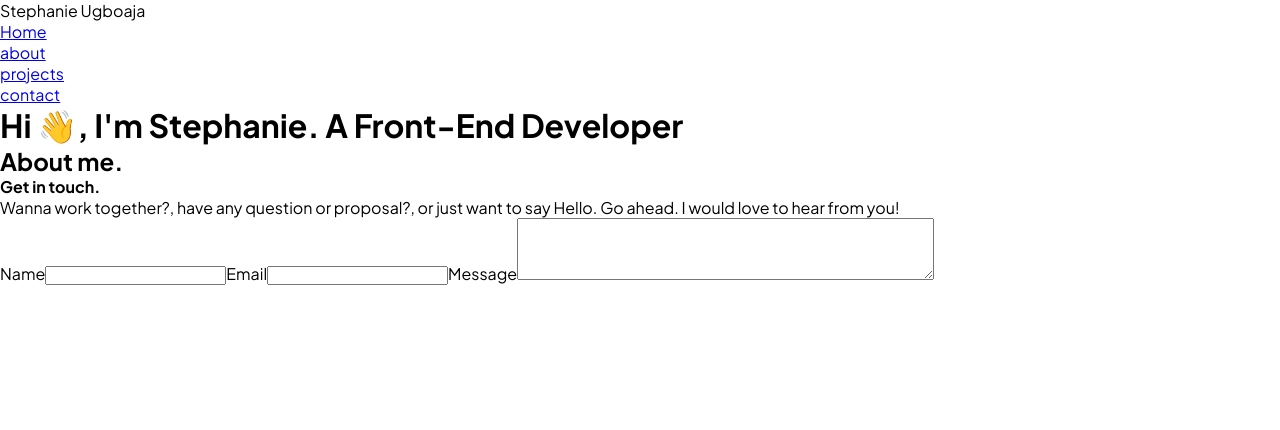
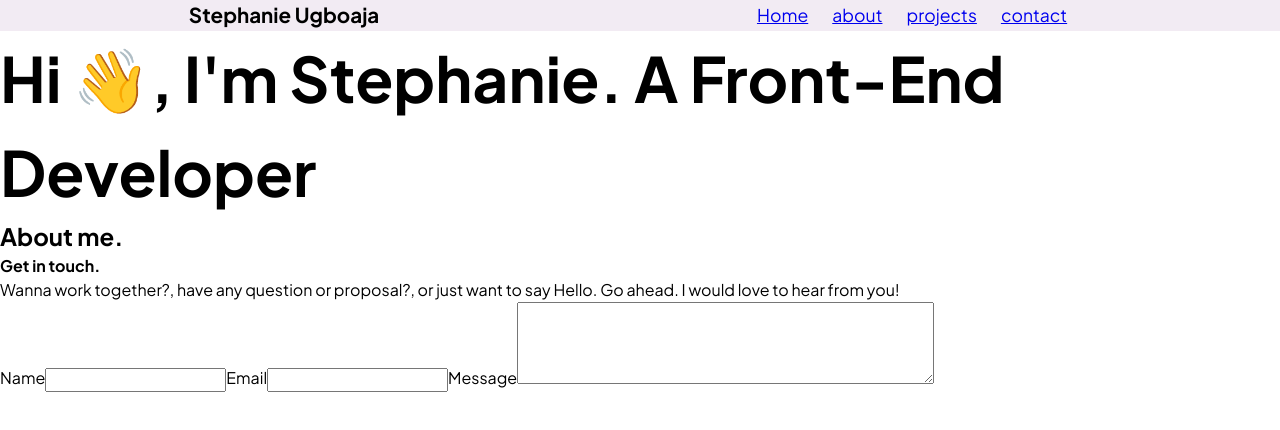
Before and after one commit to Ugboaja-Uchechi/portfolio-site, a React (Create React App) app: page / in a window 1280 px wide. Shown: the top 430 px of the page. Built offline with nearby package versions, Linux system fonts and the light colour scheme.

Commit message:
Style header nav

```diff
--- a/src/component/Navbar.js
+++ b/src/component/Navbar.js
@@ -27,9 +27,11 @@ const NavBar = () => {
   return (
     <>
       <header>
-        <nav>
-          <ul>
-            <li>Stephanie Ugboaja</li>
+        <nav className="nav">
+          <div>
+            <h3>Stephanie Ugboaja</h3>
+          </div>
+          <ul className="header-ul">
             {links.map((link) => (
               <li key={link.id}>
                 <NavLink to={link.path} exact>{link.text}</NavLink></li>
--- a/src/index.css
+++ b/src/index.css
@@ -4,8 +4,38 @@
   margin: 0;
   padding: 0;
   box-sizing: border-box;
+  line-height: 1.5;
 }
 
 body {
   font-family: 'Plus Jakarta Sans', sans-serif;
 }
+
+/* Header - Navigation Styling */
+
+header {
+  background-color: #f2ebf3;
+}
+
+.nav {
+  display: flex;
+  justify-content: space-around;
+  font-size: calc(0.3rem + 1vw);
+}
+
+.header-ul {
+  display: flex;
+  align-items: center;
+}
+
+.header-ul li {
+  list-style-type: none;
+  padding-inline-end: clamp(1.5rem,  6%,   3rem);
+  /* padding-left: clamp(1.5rem,  6%,   3rem); */
+}
+
+/* Header - Navigation Styling End */
+
+h1 {
+  font-size: calc(1.5rem + 3vw);
+}
```
